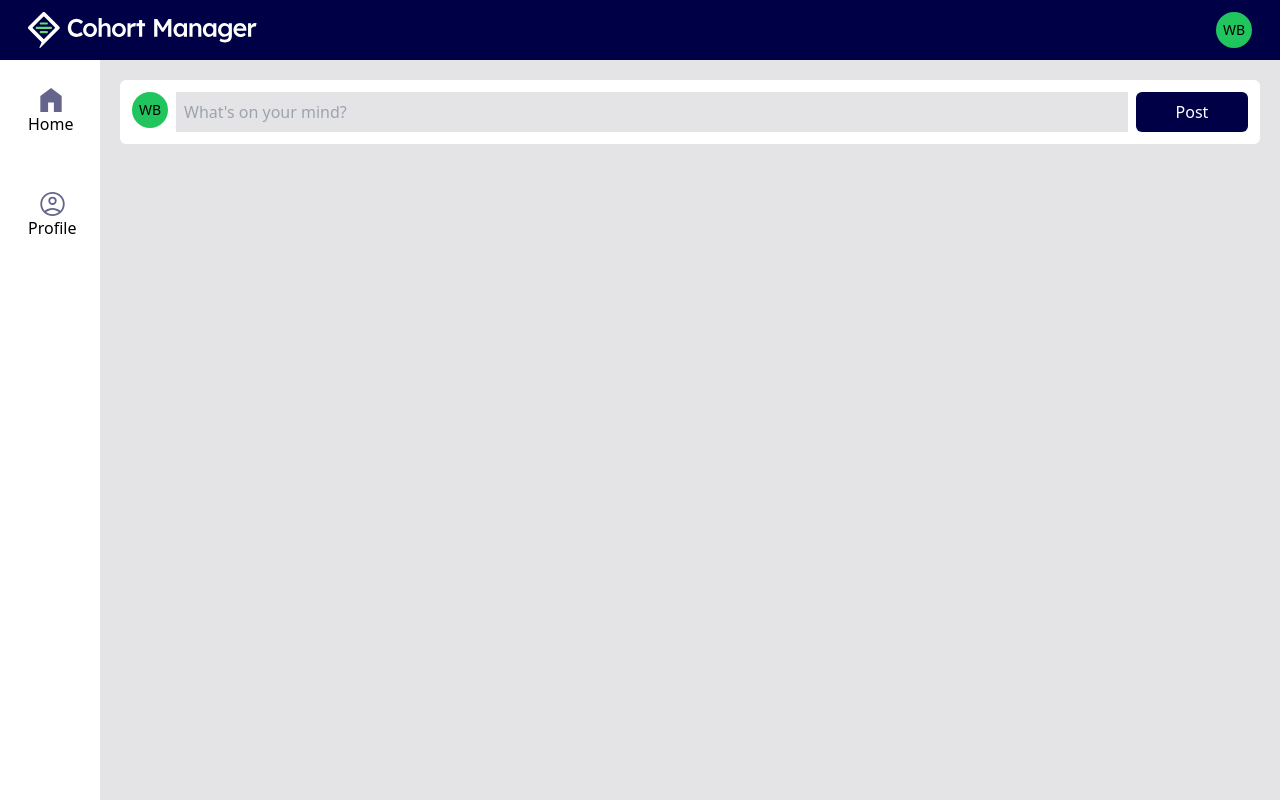
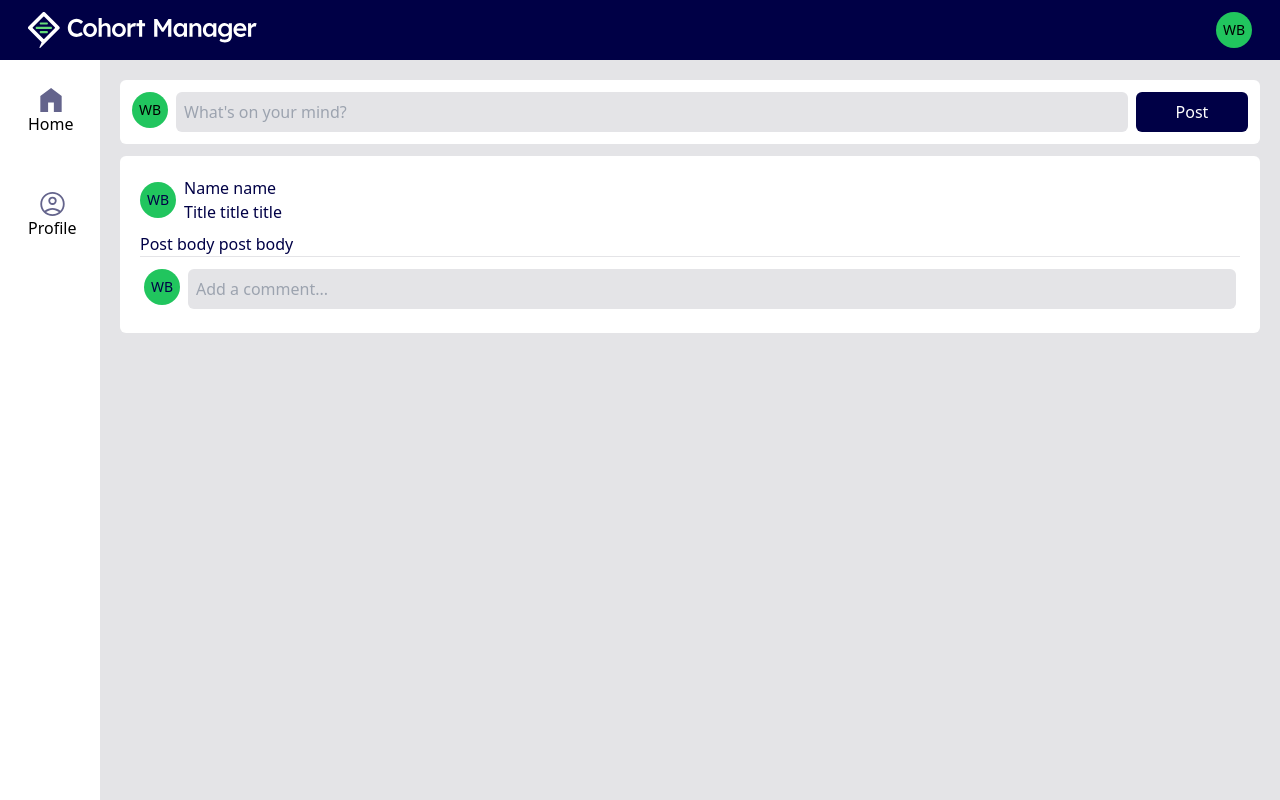
Before and after one commit to boolean-uk/react-cohort-dashboard-challenge, a React (Vite) app: page / in a window 1280 px wide. Built offline with nearby package versions, Linux system fonts and the light colour scheme.

Commit message:
Built post card

```diff
--- a/src/Components/Feed.jsx
+++ b/src/Components/Feed.jsx
@@ -1,9 +1,10 @@
 import NewPost from "../Subcomponents/NewPost"
-
+import PostCard from "../Subcomponents/PostCard"
 export default function Feed () {
     return (
-        <div className="m-5">
+        <div className="m-5 flex flex-col gap-3">
         <NewPost />
+        <PostCard />
         </div>
     )
 }
--- a/src/Components/Header.jsx
+++ b/src/Components/Header.jsx
@@ -1,11 +1,11 @@
 import InitialIcon from "../Subcomponents/InitialIcon"
-import { Link } from "react-router-dom"
+
 
 export default function Header () {
     return (
         <header className='py-2 px-7 bg-cohortBlue flex place-items-center justify-between w-full col-span-2'>
             <img className='h-9' src={'assets/title-header-svg.svg'} />
-            <Link to={'/profile'}><InitialIcon /></Link>
+            <InitialIcon />
         </header>
     )
 }
--- a/src/Subcomponents/InitialIcon.jsx
+++ b/src/Subcomponents/InitialIcon.jsx
@@ -1,5 +1,6 @@
+import { Link } from "react-router-dom"
 export default function InitialIcon () {
     return (
-        <p className='bg-green w-9 h-9 text-sm grid place-items-center rounded-full'>WB</p>
+        <Link to={'/profile'}><p className='bg-green w-9 h-9 text-sm grid place-items-center rounded-full'>WB</p></Link>
     )
 }
--- a/src/Subcomponents/NewPost.jsx
+++ b/src/Subcomponents/NewPost.jsx
@@ -2,9 +2,9 @@ import InitialIcon from "./InitialIcon"
 
 export default function NewPost () {
     return (
-        <article className="flex h-auto gap-2 p-3 rounded-md bg-white">
+        <article className="flex gap-2 p-3 rounded-md bg-white">
             <InitialIcon />
-            <input className='bg-inputGrey p-2 flex-1' name='newPost' placeholder="What's on your mind?"></input>
+            <input className='bg-inputGrey p-2 flex-1 rounded-md' name='newPost' placeholder="What's on your mind?"></input>
             <button className="w-28 rounded-md text-white bg-cohortBlue">Post</button>
         </article>
     )
--- /dev/null
+++ b/src/Subcomponents/PostCard.jsx
@@ -0,0 +1,21 @@
+import InitialIcon from "./InitialIcon";
+
+export default function PostCard() {
+  return (
+    <article className="text-cohortBlue h-auto gap-2 p-3 rounded-md bg-white">
+      <header className="flex place-items-center gap-2 m-2">
+        <InitialIcon />
+        <div className="heading">
+          <p>Name name</p>
+          <p>Title title title</p>
+        </div>
+      </header>
+      <p className="ml-2">Post body post body</p>
+      <hr className="h-px bg-inputGrey mx-2 border-0"/>
+      <article className="flex gap-2 p-3 rounded-md bg-white">
+            <InitialIcon />
+            <input className='bg-inputGrey p-2 flex-1 rounded-md' name='newPost' placeholder="Add a comment..."></input>
+        </article>
+    </article>
+  );
+}
```
